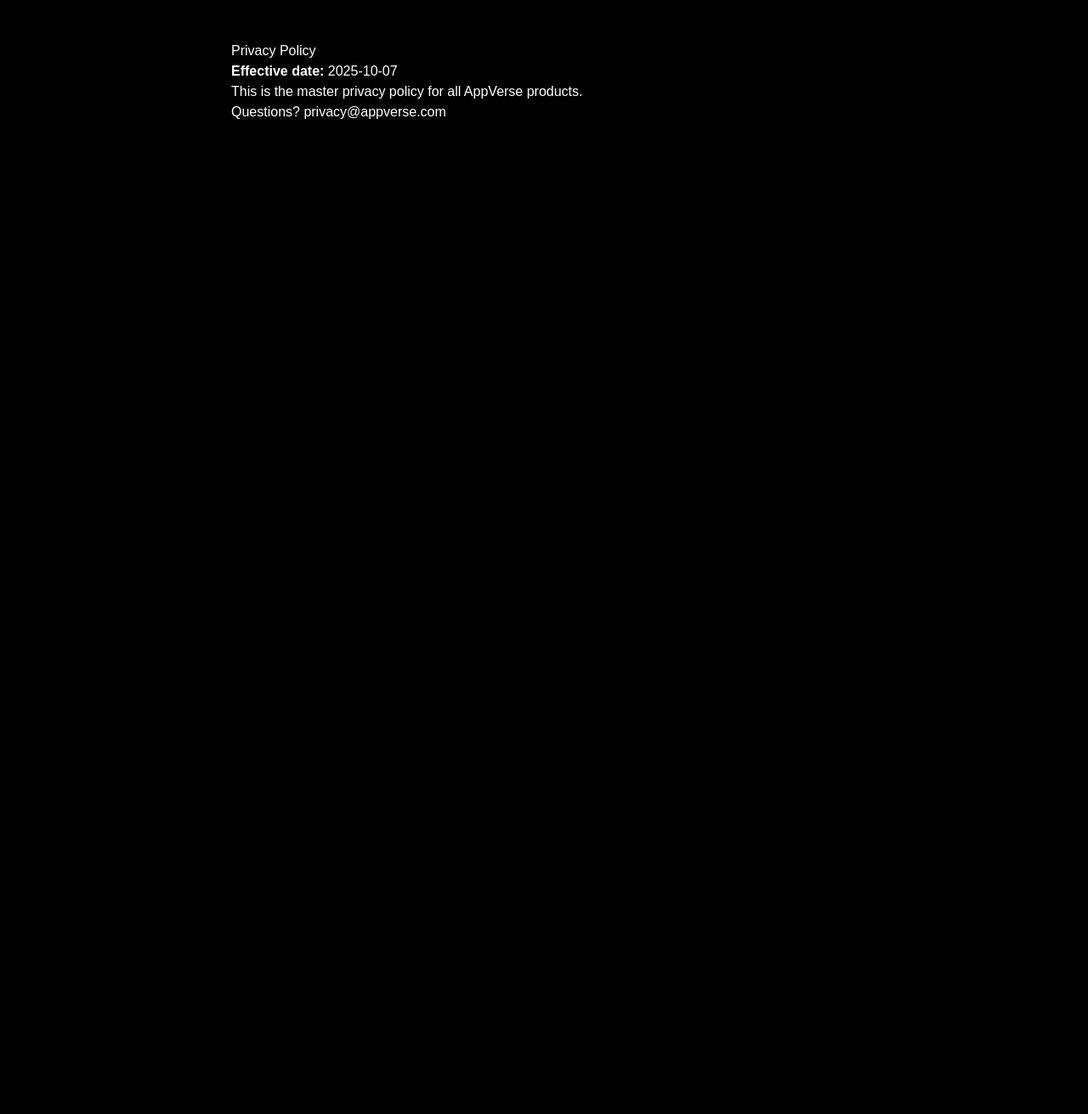
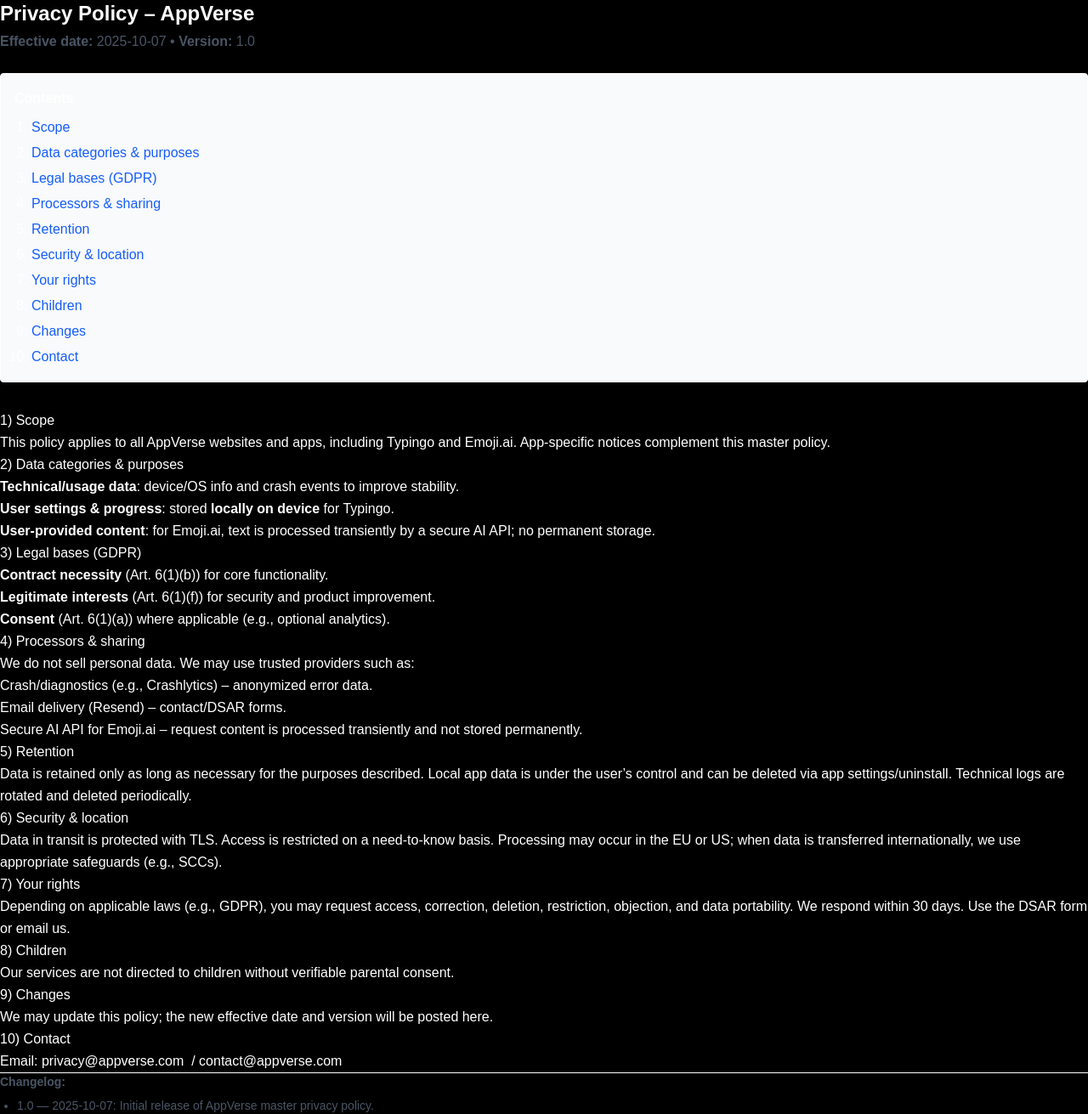
Before and after one commit to Shirlion/appverse-website, a Next.js app: page /en/legal/privacy in a window 1280 px wide. Shown: the whole page at 85% size. Before the commit the page ends 800 px from the top, so only its background shows below. Built offline with nearby package versions, Linux system fonts and the light colour scheme.

Commit message:
Revise Privacy Policy layout and content

```diff
--- a/app/en/legal/privacy/page.tsx
+++ b/app/en/legal/privacy/page.tsx
@@ -1,12 +1,102 @@
-export const metadata = { title: "Privacy Policy – AppVerse" };
+import PrintButton from "@/app/components/PrintButton";
+export const metadata = {
+  title: "Privacy Policy – AppVerse",
+  description: "Official AppVerse privacy policy covering all applications.",
+};
+
+function LinkItem({ href, children }: { href: string; children: React.ReactNode }) {
+  return <a className="text-blue-600 hover:underline" href={href}>{children}</a>;
+}
 
 export default function PrivacyEN() {
   return (
-    <article className="prose prose-invert max-w-3xl mx-auto py-12 px-4">
-      <h1>Privacy Policy</h1>
-      <p><strong>Effective date:</strong> 2025-10-07</p>
-      <p>This is the master privacy policy for all AppVerse products.</p>
-      <p>Questions? <a href="mailto:privacy@appverse.com">privacy@appverse.com</a></p>
+    <article className="prose max-w-none leading-relaxed">
+      <header className="not-prose mb-6 flex items-center justify-between">
+        <div>
+          <h1 className="text-2xl font-bold">Privacy Policy – AppVerse</h1>
+          <p className="text-gray-600 mt-1">
+            <strong>Effective date:</strong> 2025-10-07 • <strong>Version:</strong> 1.0
+          </p>
+        </div>
+      </header>
+
+      {/* Table of Contents */}
+      <nav aria-label="Table of contents" className="not-prose border rounded p-4 mb-8 bg-gray-50">
+        <strong className="block mb-2">Contents</strong>
+        <ol className="list-decimal ml-5 space-y-1">
+          <li><LinkItem href="#scope">Scope</LinkItem></li>
+          <li><LinkItem href="#data">Data categories & purposes</LinkItem></li>
+          <li><LinkItem href="#legal-bases">Legal bases (GDPR)</LinkItem></li>
+          <li><LinkItem href="#processors">Processors & sharing</LinkItem></li>
+          <li><LinkItem href="#retention">Retention</LinkItem></li>
+          <li><LinkItem href="#security">Security & location</LinkItem></li>
+          <li><LinkItem href="#rights">Your rights</LinkItem></li>
+          <li><LinkItem href="#children">Children</LinkItem></li>
+          <li><LinkItem href="#changes">Changes</LinkItem></li>
+          <li><LinkItem href="#contact">Contact</LinkItem></li>
+        </ol>
+      </nav>
+
+      <h2 id="scope">1) Scope</h2>
+      <p>
+        This policy applies to all AppVerse websites and apps, including{" "}
+        <a href="/en/legal/typingo">Typingo</a> and{" "}
+        <a href="/en/legal/emoji-ai">Emoji.ai</a>. App-specific notices complement this master policy.
+      </p>
+
+      <h2 id="data">2) Data categories & purposes</h2>
+      <ul>
+        <li><strong>Technical/usage data</strong>: device/OS info and crash events to improve stability.</li>
+        <li><strong>User settings & progress</strong>: stored <strong>locally on device</strong> for Typingo.</li>
+        <li><strong>User-provided content</strong>: for Emoji.ai, text is processed transiently by a secure AI API; no permanent storage.</li>
+      </ul>
+
+      <h2 id="legal-bases">3) Legal bases (GDPR)</h2>
+      <ul>
+        <li><strong>Contract necessity</strong> (Art. 6(1)(b)) for core functionality.</li>
+        <li><strong>Legitimate interests</strong> (Art. 6(1)(f)) for security and product improvement.</li>
+        <li><strong>Consent</strong> (Art. 6(1)(a)) where applicable (e.g., optional analytics).</li>
+      </ul>
+
+      <h2 id="processors">4) Processors & sharing</h2>
+      <p>We do not sell personal data. We may use trusted providers such as:</p>
+      <ul>
+        <li>Crash/diagnostics (e.g., Crashlytics) – anonymized error data.</li>
+        <li>Email delivery (Resend) – contact/DSAR forms.</li>
+        <li>Secure AI API for Emoji.ai – request content is processed transiently and not stored permanently.</li>
+      </ul>
+
+      <h2 id="retention">5) Retention</h2>
+      <p>Data is retained only as long as necessary for the purposes described. Local app data is under the user’s control and can be deleted via app settings/uninstall. Technical logs are rotated and deleted periodically.</p>
+
+      <h2 id="security">6) Security & location</h2>
+      <p>Data in transit is protected with TLS. Access is restricted on a need-to-know basis. Processing may occur in the EU or US; when data is transferred internationally, we use appropriate safeguards (e.g., SCCs).</p>
+
+      <h2 id="rights">7) Your rights</h2>
+      <p>
+        Depending on applicable laws (e.g., GDPR), you may request access, correction, deletion, restriction, objection, and data portability. We respond within 30 days. Use the{" "}
+        <a href="/en/legal/data-request">DSAR form</a> or email us.
+      </p>
+
+      <h2 id="children">8) Children</h2>
+      <p>Our services are not directed to children without verifiable parental consent.</p>
+
+      <h2 id="changes">9) Changes</h2>
+      <p>We may update this policy; the new effective date and version will be posted here.</p>
+
+      <h2 id="contact">10) Contact</h2>
+      <p>
+        Email: <a href="mailto:privacy@appverse.com">privacy@appverse.com</a> &nbsp;/&nbsp;
+        <a href="mailto:contact@appverse.com">contact@appverse.com</a>
+      </p>
+
+      <hr />
+      <section className="text-sm text-gray-600">
+        <strong>Changelog:</strong>
+        <ul className="list-disc ml-5 mt-2">
+          <li>1.0 — 2025-10-07: Initial release of AppVerse master privacy policy.</li>
+        </ul>
+      </section>
     </article>
   );
 }
```
